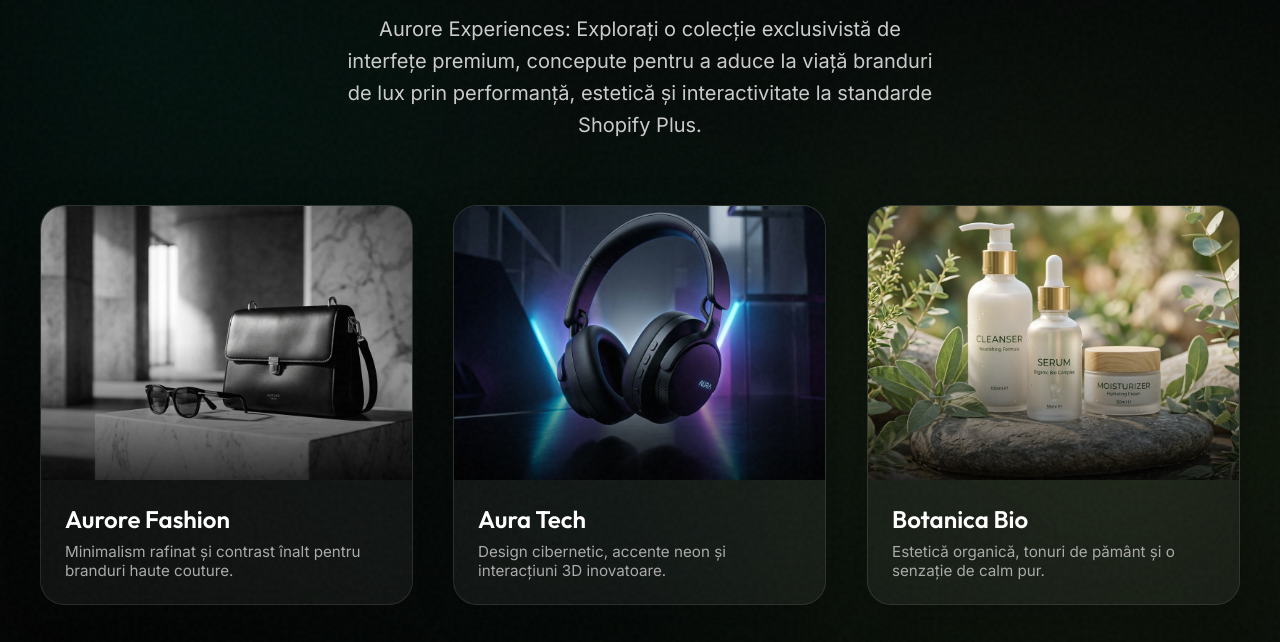
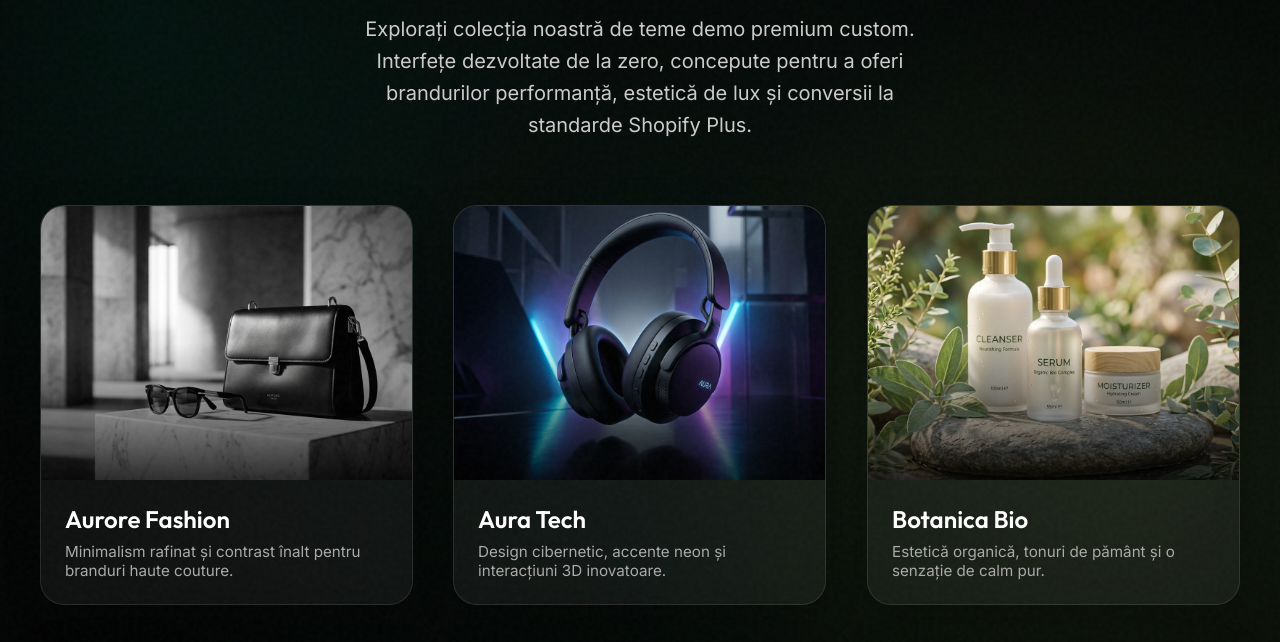
Before and after one commit to greierasmusicstudio/shopify-expert-romania-themes, a website built with Vite: page index.html in a window 1280 px wide. Shown: the part 148-790 px from the top of the page. Built offline with nearby package versions, Linux system fonts and the light colour scheme.

Commit message:
Update hub text to mention premium custom demo themes

```diff
--- a/index.html
+++ b/index.html
@@ -147,7 +147,7 @@
 
   <header class="hub-header">
     <h1>Shopify Expert Romania</h1>
-    <p>Aurore Experiences: Explorați o colecție exclusivistă de interfețe premium, concepute pentru a aduce la viață branduri de lux prin performanță, estetică și interactivitate la standarde Shopify Plus.</p>
+    <p>Explorați colecția noastră de teme demo premium custom. Interfețe dezvoltate de la zero, concepute pentru a oferi brandurilor performanță, estetică de lux și conversii la standarde Shopify Plus.</p>
   </header>
 
   <main class="themes-grid">
```
